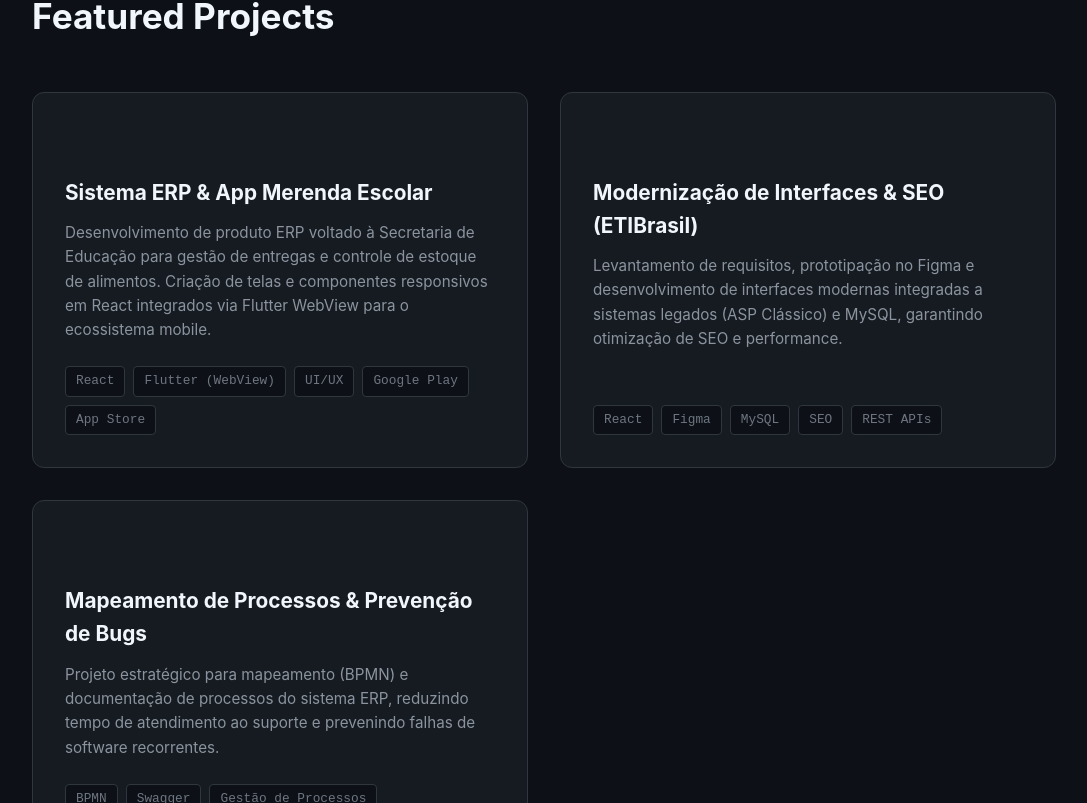
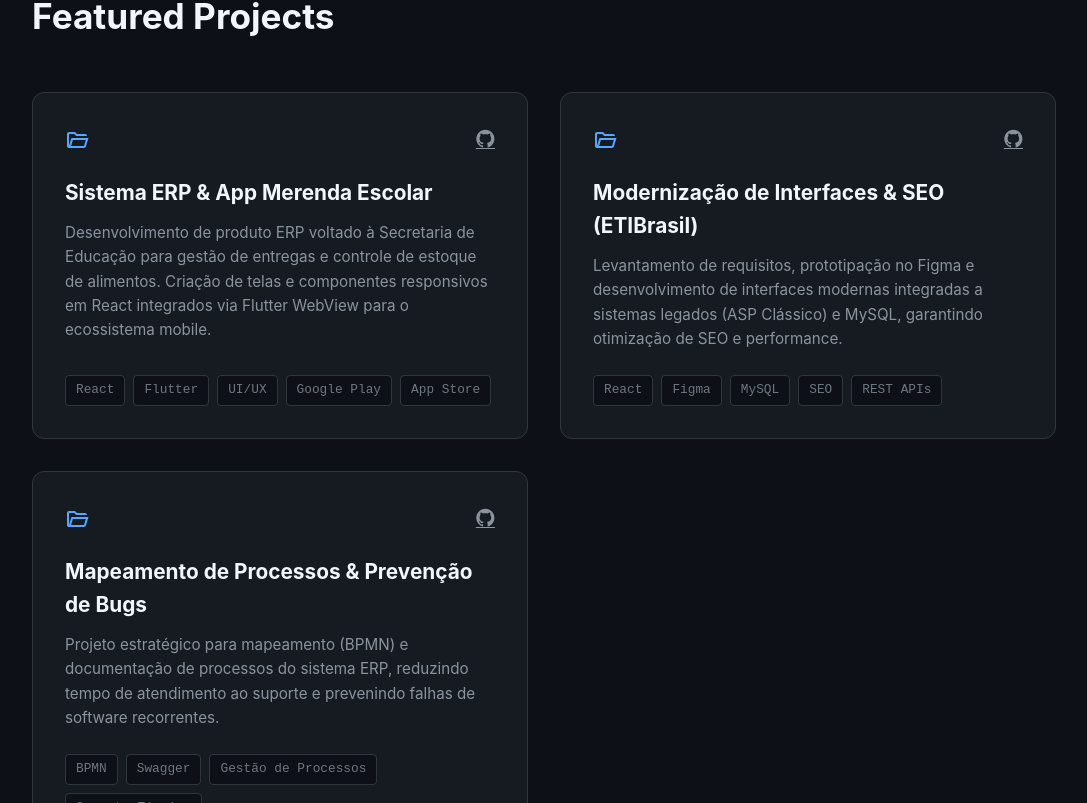
Before and after one commit to lfelipegianoni/Portfolio, a React (Vite) app: page / in a window 1280 px wide. Shown: the part 2097-2900 px from the top of the page, without its empty margins (96-1183 px from the left). Built offline with nearby package versions, Linux system fonts and the light colour scheme.

Commit message:
update section project

```diff
--- a/src/pages/Project/index.jsx
+++ b/src/pages/Project/index.jsx
@@ -10,73 +10,38 @@ export function Project (){
             <Badge name="My Projects"/>
             <SubTitle name="Featured Projects"/>
             <div className="projects-grid">
-                {/*Project 1*/}
-                <div className="project-card">
-                    <div>
-                        <div className="project-header">
-                            <i className="fa-regular fa-folder-closed folder"></i>
-                            <div className="project-links">
-                                <a href="#" title="Ver no App Store / Play Store"><i className="fa-solid fa-arrow-up-right-from-square"></i></a>
-                            </div>
-                        </div>
-                        <h3 className="project-title">Sistema ERP & App Merenda Escolar</h3>
-                        <p className="project-desc">
-                            Desenvolvimento de produto ERP voltado à Secretaria de Educação para gestão de entregas e controle de estoque de alimentos. Criação de telas e componentes responsivos em React integrados via Flutter WebView para o ecossistema mobile.
-                        </p>
-                    </div>
-                    <div className="project-techs">
-                        <span>React</span>
-                        <span>Flutter (WebView)</span>
-                        <span>UI/UX</span>
-                        <span>Google Play</span>
-                        <span>App Store</span>
-                    </div>
-                </div>
-
-                {/*Project 2*/}
-                <div className="project-card">
-                    <div>
-                        <div className="project-header">
-                            <i className="fa-regular fa-folder-closed folder"></i>
-                            <div className="project-links">
-                                <a href="#" title="Ver detalhes"><i className="fa-brands fa-github"></i></a>
-                            </div>
-                        </div>
-                        <h3 className="project-title">Modernização de Interfaces & SEO (ETIBrasil)</h3>
-                        <p className="project-desc">
-                            Levantamento de requisitos, prototipação no Figma e desenvolvimento de interfaces modernas integradas a sistemas legados (ASP Clássico) e MySQL, garantindo otimização de SEO e performance.
-                        </p>
-                    </div>
-                    <div className="project-techs">
-                        <span>React</span>
-                        <span>Figma</span>
-                        <span>MySQL</span>
-                        <span>SEO</span>
-                        <span>REST APIs</span>
-                    </div>
-                </div>
-
-                {/*Project 3*/}
-                <div className="project-card">
-                    <div>
-                        <div className="project-header">
-                            <i className="fa-regular fa-folder-closed folder"></i>
-                            <div className="project-links">
-                                <a href="#" title="Ver documentação"><i className="fa-solid fa-file-code"></i></a>
-                            </div>
-                        </div>
-                        <h3 className="project-title">Mapeamento de Processos & Prevenção de Bugs</h3>
-                        <p className="project-desc">
-                            Projeto estratégico para mapeamento (BPMN) e documentação de processos do sistema ERP, reduzindo tempo de atendimento ao suporte e prevenindo falhas de software recorrentes.
-                        </p>
-                    </div>
-                    <div className="project-techs">
-                        <span>BPMN</span>
-                        <span>Swagger</span>
-                        <span>Gestão de Processos</span>
-                        <span>Suporte Técnico</span>
-                    </div>
-                </div>
+                <ProjectCard
+                    title="Sistema ERP & App Merenda Escolar"
+                    description="Desenvolvimento de produto ERP voltado à Secretaria de Educação para gestão de entregas e controle de estoque de alimentos. Criação de telas e componentes responsivos em React integrados via Flutter WebView para o ecossistema mobile."
+                    tags={[
+                        "React",
+                        "Flutter",
+                        "UI/UX",
+                        "Google Play",
+                        "App Store",
+                    ]}
+                />
+                <ProjectCard
+                    title="Modernização de Interfaces & SEO (ETIBrasil)"
+                    description="Levantamento de requisitos, prototipação no Figma e desenvolvimento de interfaces modernas integradas a sistemas legados (ASP Clássico) e MySQL, garantindo otimização de SEO e performance."
+                    tags={[
+                        "React",
+                        "Figma",
+                        "MySQL",
+                        "SEO",
+                        "REST APIs",
+                    ]}
+                />
+                <ProjectCard
+                    title="Mapeamento de Processos & Prevenção de Bugs"
+                    description="Projeto estratégico para mapeamento (BPMN) e documentação de processos do sistema ERP, reduzindo tempo de atendimento ao suporte e prevenindo falhas de software recorrentes."
+                    tags={[
+                        "BPMN",
+                        "Swagger",
+                        "Gestão de Processos",
+                        "Suporte Técnico"
+                    ]}
+                />
             </div>
         </section>
     )
```
